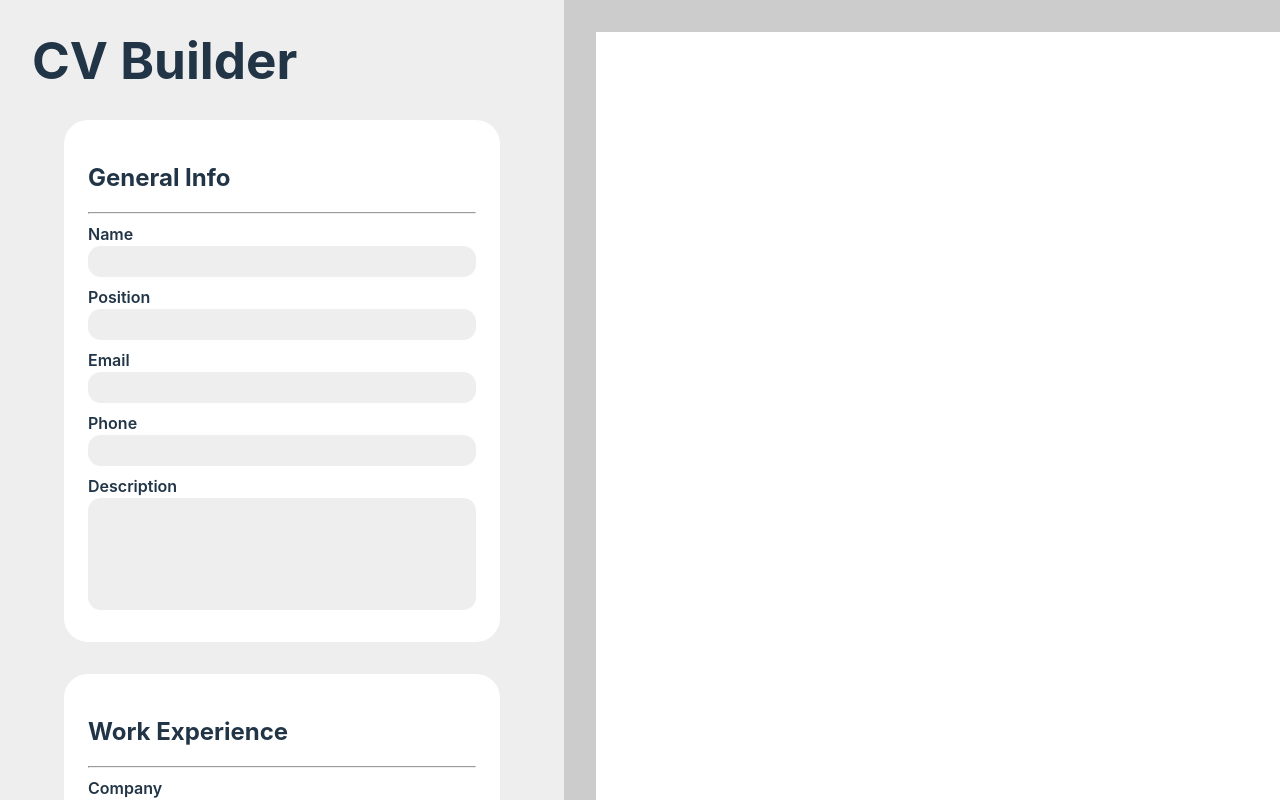
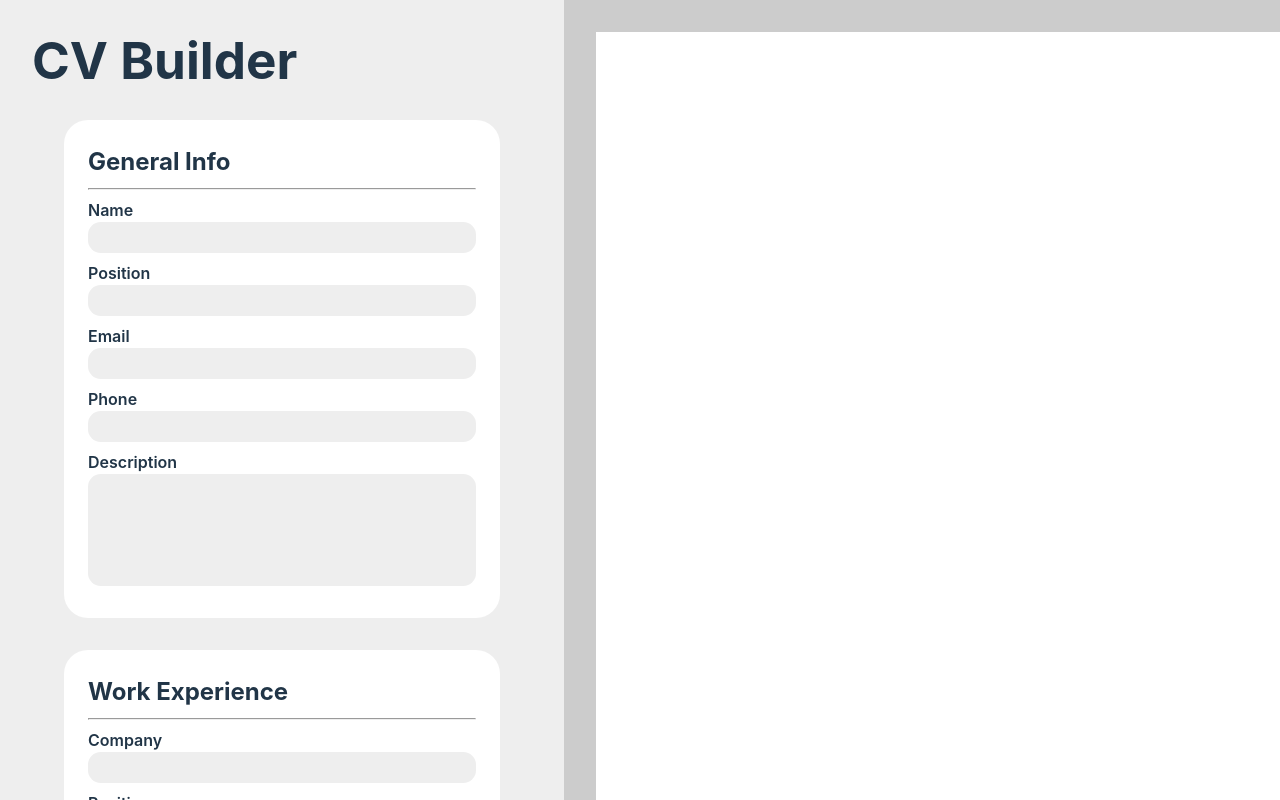
Before and after one commit to StuCM/cv-builder, a React (Vite) app: page / in a window 1280 px wide. Built offline with nearby package versions, Linux system fonts and the light colour scheme.

Commit message:
adjust styling for editor and preview

```diff
--- a/src/App.css
+++ b/src/App.css
@@ -44,6 +44,7 @@
 	font-weight: 400;
 	font-size: 1.75rem;
 	margin-top: 0.3rem;
+	margin-bottom: 1rem;
 }
 
 .infoBar {
@@ -79,6 +80,7 @@
 .smallFont {
 	font-size: 0.9rem;
 	line-height: 1.2rem;
+	margin-bottom: 1rem;
 }
 
 .itemHeader {
--- a/src/components/EducationPreview.tsx
+++ b/src/components/EducationPreview.tsx
@@ -15,7 +15,7 @@ function EducationPreview({ education }: EducationPreviewProps) {
   return (
     <>
       {education.length !== 0 && (
-        <div style={{ display: 'flex', alignItems: 'center' }}>
+        <div style={{ display: 'flex', alignItems: 'center', marginBottom: '0.5rem' }}>
           <h2>Education</h2>
           <hr style={{ flexGrow: 1, marginLeft: '10px' }} />
         </div>
--- a/src/components/WorkPreview.tsx
+++ b/src/components/WorkPreview.tsx
@@ -15,7 +15,7 @@ function WorkPreview({ work }: WorkPreviewProps) {
   return (
     <>
       {work.length !== 0 && (
-        <div style={{ display: 'flex', alignItems: 'center' }}>
+        <div style={{ display: 'flex', alignItems: 'center', marginBottom: '0.5rem' }}>
           <h2>Experience</h2>
           <hr style={{ flexGrow: 1, marginLeft: '10px' }} />
         </div>
--- a/src/index.css
+++ b/src/index.css
@@ -37,7 +37,7 @@ h1 {
 }
 
 h2 {
-	margin: 1rem 0 1rem 0;
+	margin: 0;
 }
 
 h3 {
```
